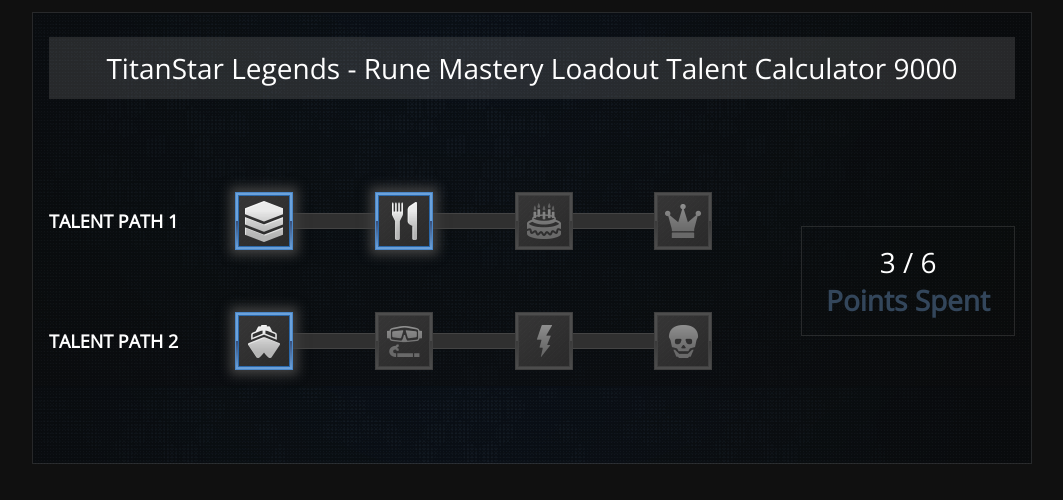
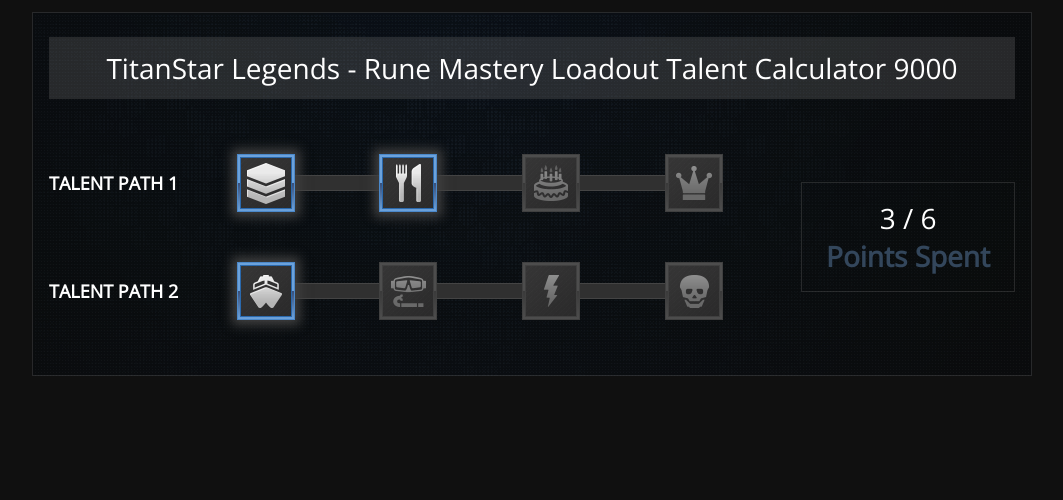
Before and after one commit to witalewski/rune-mastery, a React (Vite) app: page / in a window 1280 px wide. Shown: the top 500 px of the page, without its empty margins (108-1171 px from the left). Built offline with nearby package versions, Linux system fonts and the light colour scheme.

Commit message:
Adjust spacing to fit the component within provided background image size

```diff
--- a/src/index.css
+++ b/src/index.css
@@ -28,8 +28,8 @@
     --spacing-xs: 12px;
     --spacing-sm: 16px;
     --spacing-md: 24px;
-    --spacing-lg: 48px;
-    --spacing-xl: 86px;
+    --spacing-lg: 36px;
+    --spacing-xl: 48px;
   }
 }
 
```
